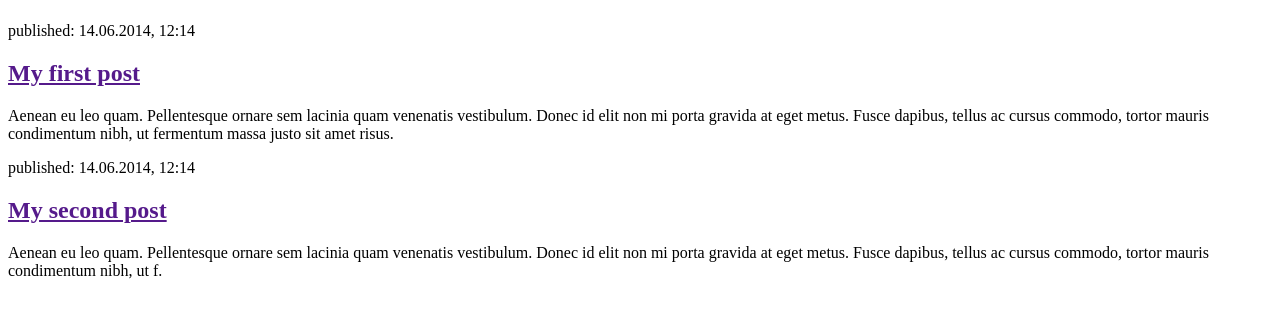
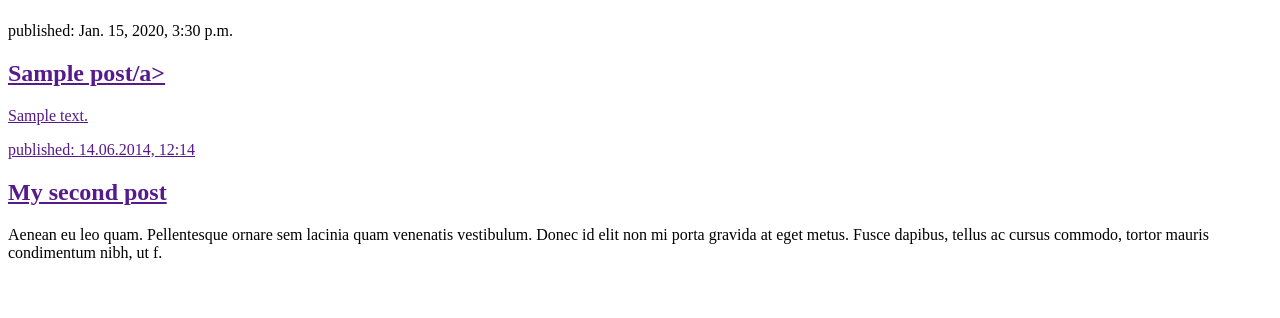
Before and after one commit to Wreck-X/Djangogirls, a Django app: page / in a window 1280 px wide. Shown: the part 58-376 px from the top of the page. Run offline with Django 3.2, Linux system fonts and the light colour scheme; tables that the repository leaves empty hold one stand-in row (values such as "Sample post").

Commit message:
modified: html and setting up default view

```diff
--- a/blog/templates/blog/post_list.html
+++ b/blog/templates/blog/post_list.html
@@ -8,11 +8,14 @@
             <h1><a href="/">Django Girls Blog</a></h1>
         </header>
 
-        <article>
-            <time>published: 14.06.2014, 12:14</time>
-            <h2><a href="">My first post</a></h2>
-            <p>Aenean eu leo quam. Pellentesque ornare sem lacinia quam venenatis vestibulum. Donec id elit non mi porta gravida at eget metus. Fusce dapibus, tellus ac cursus commodo, tortor mauris condimentum nibh, ut fermentum massa justo sit amet risus.</p>
-        </article>
+
+        {% for post in posts%}
+            <article>
+                <time>published: {{post.published_date}}</time>
+                <h2><a href="">{{post.title}}/a></h2>
+                <p>{{post.text|linebreaksbr}}</p>
+            </article>
+        {% endfor %}
 
         <article>
             <time>published: 14.06.2014, 12:14</time>
--- a/blog/views.py
+++ b/blog/views.py
@@ -1,4 +1,7 @@
 from django.shortcuts import render
+from django.utils import timezone
+from.models import Post
 
 def post_list(request):
-    return render(request, 'blog/post_list.html', {})
+    posts = Post.objects.filter(published_date__lte=timezone.now()).order_by('published_date')
+    return render(request, 'blog/post_list.html', {'posts':posts})
```
